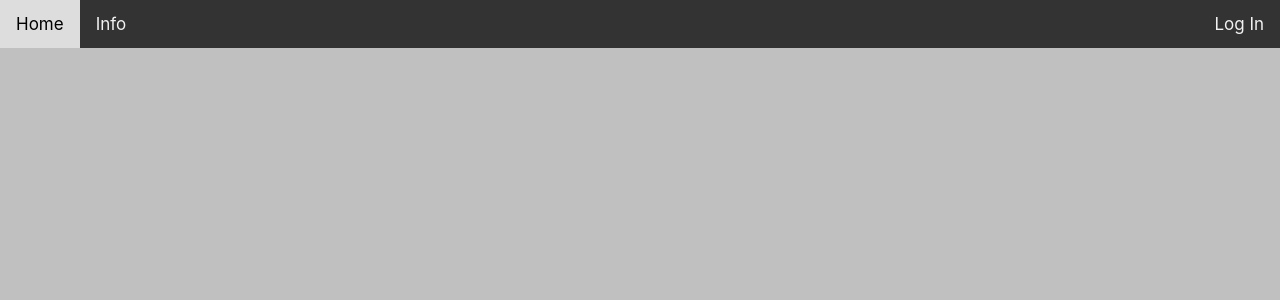
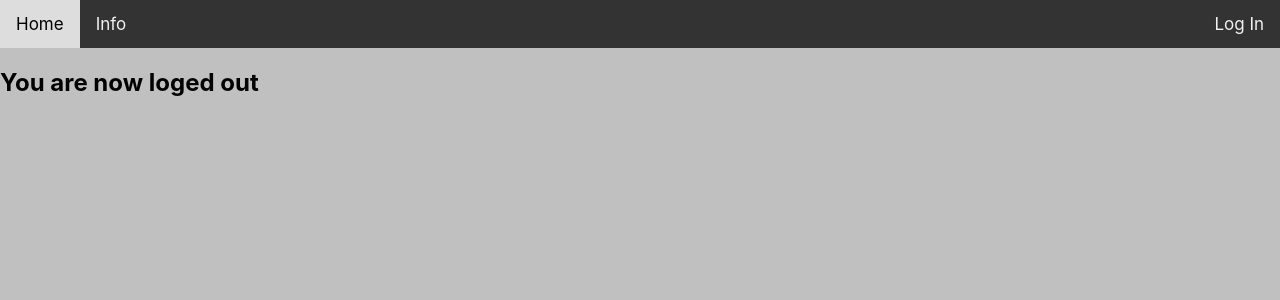
Before and after one commit to luciancahil/ww-Frontend, a React (Create React App) app: page /signOut in a window 1280 px wide. Shown: the top 300 px of the page. Built offline with nearby package versions, Linux system fonts and the light colour scheme.

Commit message:
Added Logout Functionality

```diff
--- a/src/Components/signout.components.js
+++ b/src/Components/signout.components.js
@@ -3,14 +3,11 @@ import React from 'react';
 class SignOut extends React.Component {
 
     componentDidMount(){
-        this.props.changeUser('nothing')
-        sessionStorage.clear();
-        window.history.pushState('page2', 'Title', '/home');
+        this.props.clearSession();
     }
 
     render() {
-        console.log("HI")
-        return null;
+        return <h2>You are now loged out</h2>;
     }
 }
 
--- a/src/mainclass.components.js
+++ b/src/mainclass.components.js
@@ -7,6 +7,7 @@ import UserInfo from "./Components/userinfo.component"
 import Info from "./Components/info.component"
 import Navbar from "./Components//navbar.component"
 import HomePage from "./Components/homepage.component"
+import SignOut from "./Components/signout.components"
 
 class MainClass extends React.Component{
     constructor(props){
@@ -19,6 +20,7 @@ class MainClass extends React.Component{
 
         this.changeUser = this.changeUser.bind(this);
         this.quickStart = this.quickStart.bind(this);
+        this.clearSession = this.clearSession.bind(this);
 
         if(sessionStorage.getItem(this.state.randomSession + "username") !== null){
             this.quickStart(sessionStorage.getItem(this.state.randomSession + "username") !== null)
@@ -42,6 +44,14 @@ class MainClass extends React.Component{
         })
     }
 
+    clearSession(){
+        sessionStorage.clear();
+        this.setState({
+            username : "nothing",
+            password : ""
+        })
+    }
+
     render(){
         return (
             <Router>
@@ -51,6 +61,7 @@ class MainClass extends React.Component{
             <Route path="/" exact render={(props) => <HomePage {...props} username = {this.state.username} chageUser = {this.changeUser} randomSession = {this.state.randomSession} quickStart = {this.quickStart}/>} />
             <Route path="/login" render={(props) => <Login {...props} username = {this.state.username} chageUser = {this.changeUser} randomSession = {this.state.randomSession} quickStart = {this.quickStart}/>} />
             <Route path="/home" render={(props) => <HomePage {...props} username = {this.state.username} chageUser = {this.changeUser} randomSession = {this.state.randomSession} quickStart = {this.quickStart}/>} />
+            <Route path="/signOut" render={(props) => <SignOut {...props} clearSession = {this.clearSession}/>} />
             <Route path="/signup" component={Signup} />
             <Route path="/users" component={UserInfo} />
             <Route path="/info" component={Info} />
```
